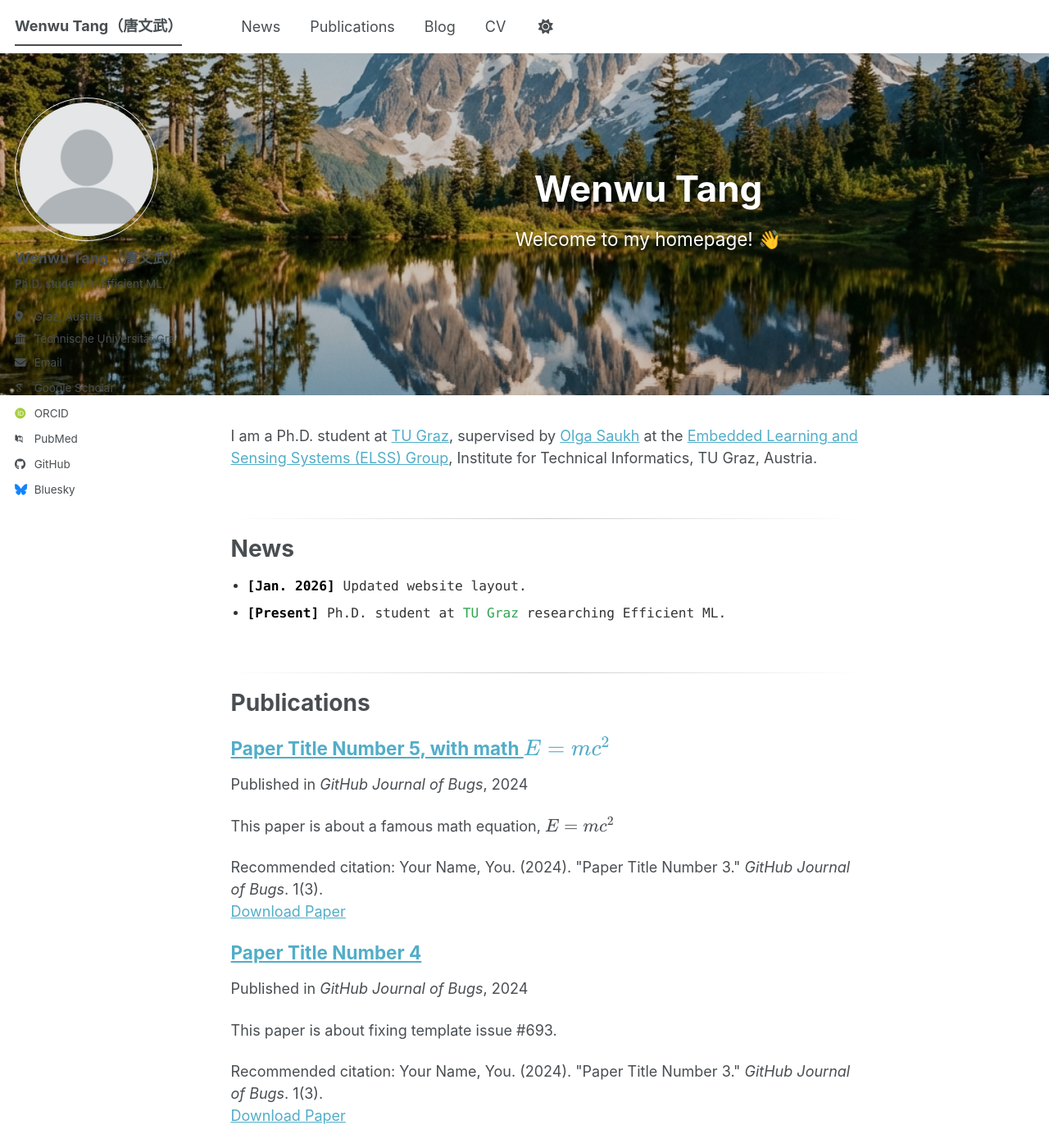
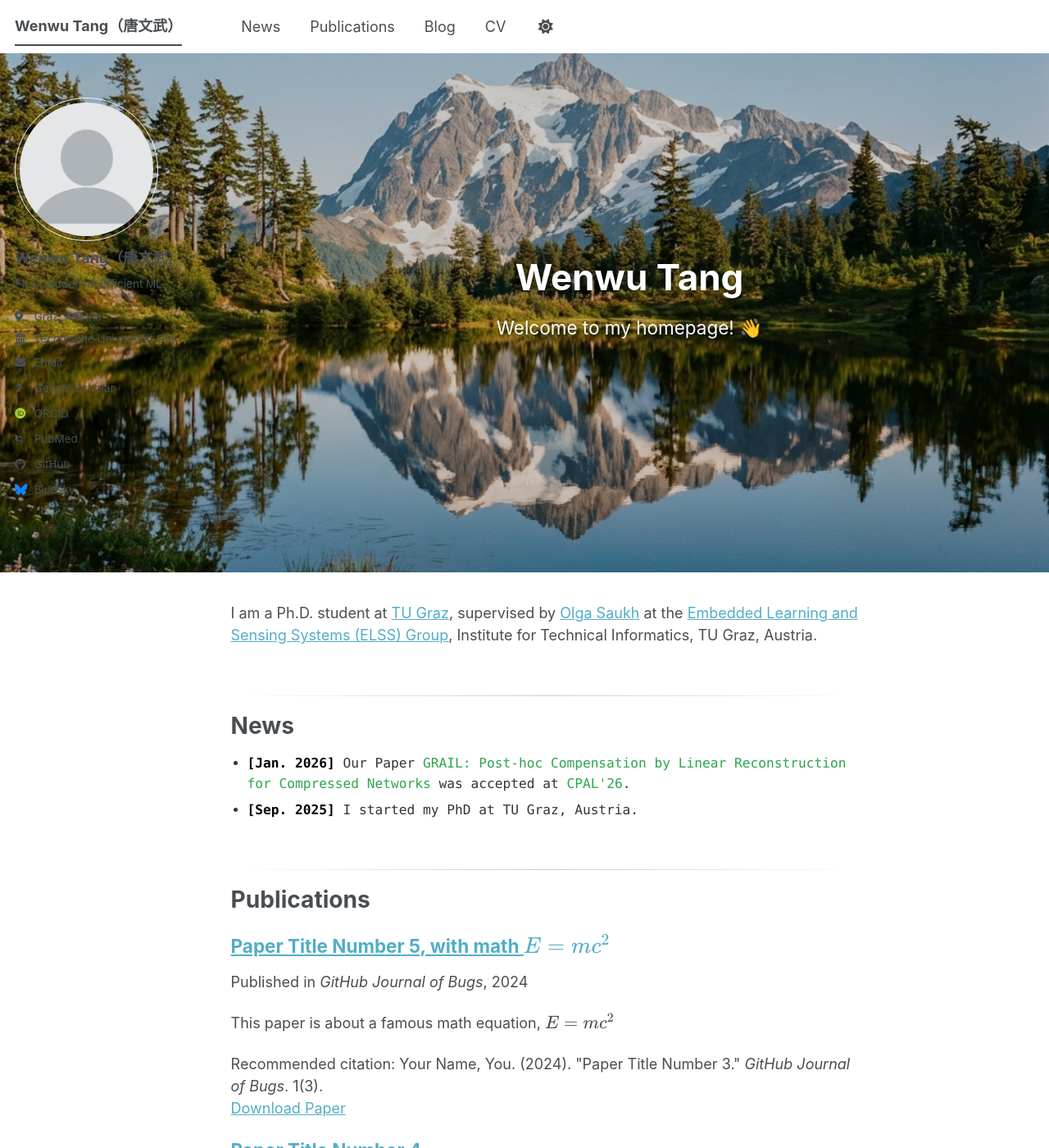
Before and after one commit to TWWinde/TWWinde.github.io, a Jekyll site: the page built from _pages/about.md, in a window 1280 px wide and 1400 px high. Shown: the whole window at 82% size. Built offline with Jekyll 4.4.1, drawn with Linux system fonts in a browser that asks for light colours; some web fonts are replaced; a script bundle is joined from its source files by our own code; library files that are not in the unit come from our copies.

Commit message:
update hero styles: increased height and centered text

```diff
--- a/_pages/about.md
+++ b/_pages/about.md
@@ -69,8 +69,8 @@
 </style>
 
 <ul class="news-list">
-  <li><span class="news-date">[Jan. 2026]</span> Updated website layout.</li>
-  <li><span class="news-date">[Present]</span> Ph.D. student at <span class="news-highlight">TU Graz</span> researching Efficient ML.</li>
+  <li><span class="news-date">[Jan. 2026]</span> Our Paper <span class="news-highlight">GRAIL: Post-hoc Compensation by Linear Reconstruction for Compressed Networks</span> was accepted at <span class="news-highlight">CPAL'26</span>.</li>
+  <li><span class="news-date">[Sep. 2025]</span> I started my PhD at TU Graz, Austria.</li>
   <!-- Example of how to add a paper with links (uncomment to use)
   <li><span class="news-date">[Dec. 2025]</span> Our paper on <span class="news-highlight">Efficient ML</span> was accepted at <span class="news-highlight">ICLR'26</span>.
       <a href="#" class="news-badge"><i class="fas fa-file-pdf"></i> PDF</a>
--- a/_sass/layout/_page.scss
+++ b/_sass/layout/_page.scss
@@ -119,7 +119,7 @@
   &--overlay {
     position: relative;
     margin-bottom: 2em;
-    padding: 8em 0;
+    padding: 14em 0;
     @include clearfix;
     background-size: cover;
     background-repeat: no-repeat;
@@ -136,11 +136,10 @@
       padding-right: 1em;
 
       @include breakpoint($large) {
-        max-width: $x-large;
-        padding-left: 25%;
-        /* Move text to the right to avoid sidebar */
+        max-width: 100%;
+        margin-left: 25%;
+        width: 70%;
         text-align: center;
-        /* Center the text */
       }
     }
 
```
